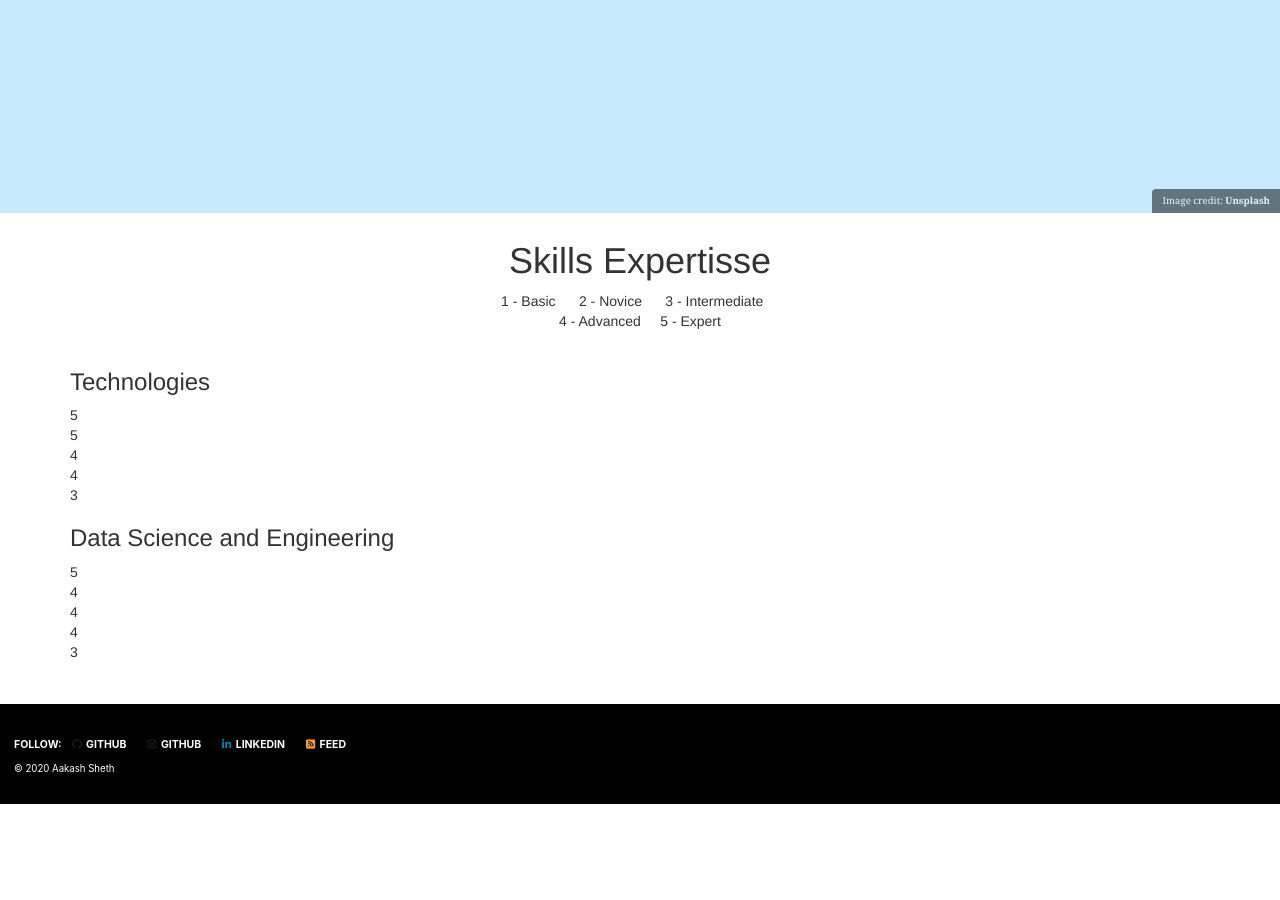
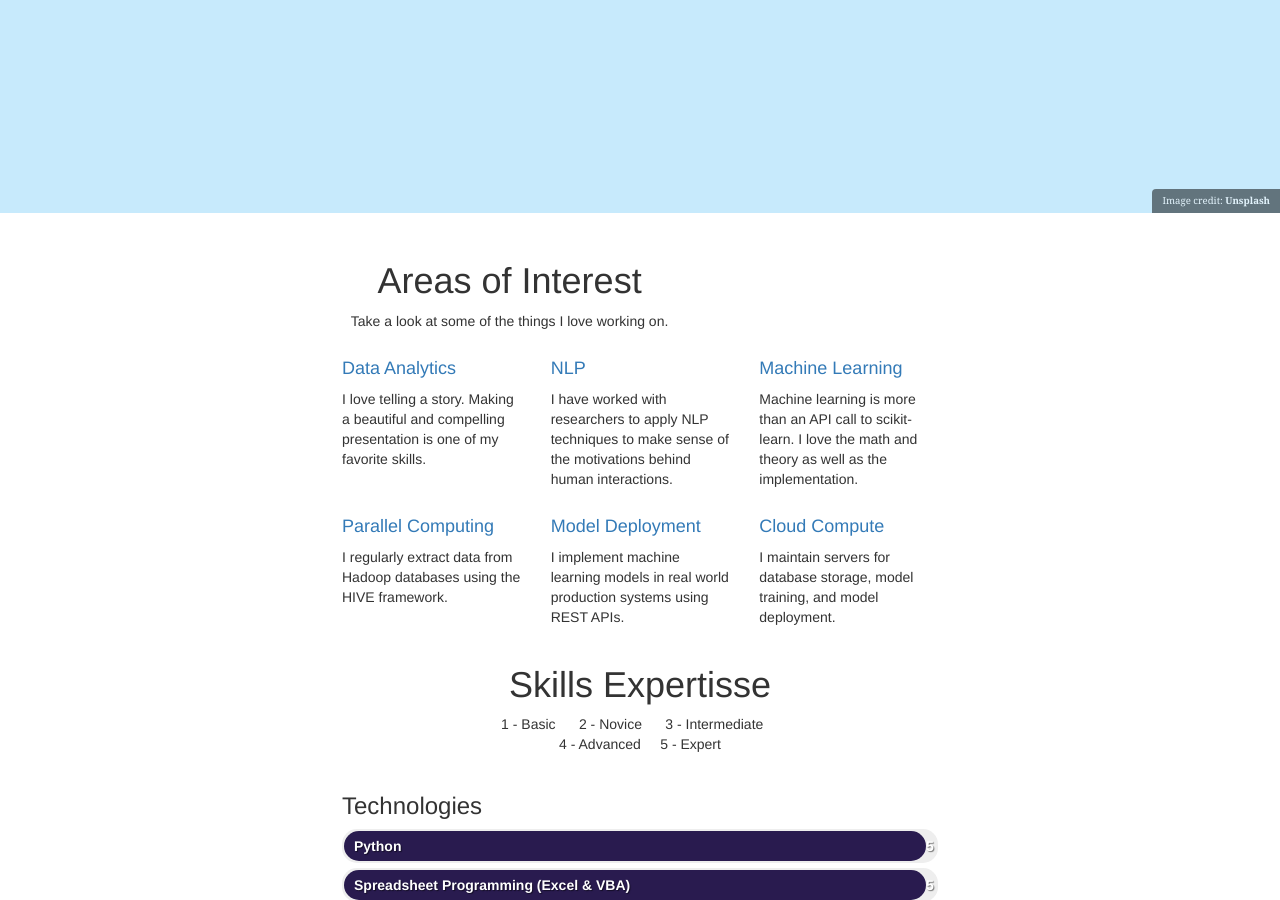
Before and after one commit to aakash-sheth/aakash-sheth.github.io, a Jekyll site: the page built from index.html, in a window 1280 px wide and 900 px high, scrolled down 684 px. Built offline with Jekyll 4.4.1, drawn with Linux system fonts in a browser that asks for light colours; cached includes are drawn as plain includes; nearby versions of some CDN libraries; the list of posts is cut into pages by our own code; before the commit the page ends 1488 px from its top, so only the background shows below that.

Commit message:
skill bar test

```diff
--- a/index.html
+++ b/index.html
@@ -9,11 +9,88 @@ header:
 <link rel="stylesheet" href="https://maxcdn.bootstrapcdn.com/bootstrap/3.4.1/css/bootstrap.min.css">
 <script src="https://ajax.googleapis.com/ajax/libs/jquery/3.4.1/jquery.min.js"></script>
 <script src="https://maxcdn.bootstrapcdn.com/bootstrap/3.4.1/js/bootstrap.min.js"></script>
-<link rel="stylesheet" href="/assets/css/faq.css">
+<link rel="stylesheet" href="/assets/css/home.css">
 <style>
 
 
 </style>
+<section>
+    <section class="services-area section-gap">
+				<div class="container">
+		            <div class="row d-flex justify-content-center">
+		                <div class="menu-content  col-lg-7">
+		                    <div class="title text-center">
+		                        <h1 class="mb-10">Areas of Interest</h1>
+		                        <p> Take a look at some of the things I love working on.
+		                    </p></div>
+		                </div>
+		            </div>
+					<div class="row">
+
+						<div class="col-lg-4 col-md-6">
+							<div class="single-services">
+								<span class="lnr lnr-chart-bars"></span>
+								<a><h4>Data Analytics</h4></a>
+								<p>
+									I love telling a story. Making a beautiful and compelling presentation is one of my favorite skills.
+								</p>
+							</div>
+						</div>
+
+						<div class="col-lg-4 col-md-6">
+							<div class="single-services">
+								<span class="lnr lnr-bubble"></span>
+								<a><h4>NLP</h4></a>
+								<p>
+									I have worked with researchers to apply NLP techniques to make sense of the motivations behind human interactions.
+								</p>
+							</div>
+						</div>
+
+						<div class="col-lg-4 col-md-6">
+							<div class="single-services">
+								<span class="lnr lnr-graduation-hat"></span>
+								<a><h4>Machine Learning</h4></a>
+								<p>
+									Machine learning is more than an API call to scikit-learn. I love the math and theory as well as the implementation.
+								</p>
+							</div>
+						</div>
+
+
+						<div class="col-lg-4 col-md-6">
+							<div class="single-services">
+								<span class="lnr lnr-layers"></span>
+								<a><h4>Parallel Computing</h4></a>
+								<p>
+									I regularly extract data from Hadoop databases using the HIVE framework.
+								</p>
+							</div>
+						</div>
+						<div class="col-lg-4 col-md-6">
+							<div class="single-services">
+								<span class="lnr lnr-laptop-phone"></span>
+								<a><h4>Model Deployment</h4></a>
+								<p>
+									I implement machine learning models in real world production systems using REST APIs.
+								</p>
+							</div>
+						</div>
+						<div class="col-lg-4 col-md-6">
+							<div class="single-services">
+								<span class="lnr lnr-cloud-check"></span>
+								<a><h4>Cloud Compute</h4></a>
+								<p>
+										I maintain servers for database storage, model training, and model deployment.
+								</p>
+							</div>
+						</div>
+					</div>
+				</div>
+			</section>
+
+</section>
+
 
 <section>
 <div class="title text-center">
```
